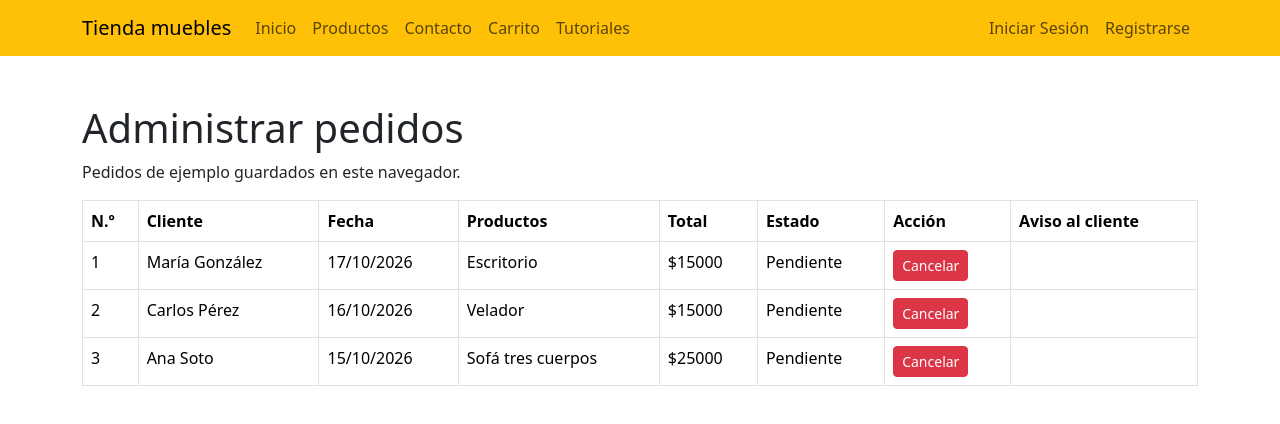
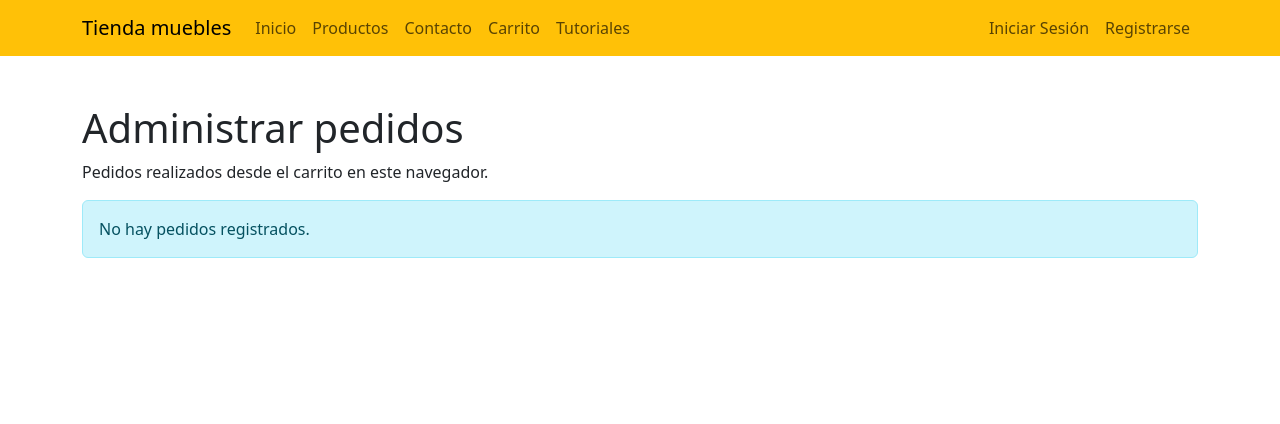
Before and after one commit to Martin1095/proyecto_muebles_react, a React (Vite) app: page /admin in a window 1280 px wide. Shown: the top 424 px of the page. Built offline with nearby package versions, Linux system fonts and the light colour scheme.

Commit message:
Connect cart purchases to admin orders

```diff
--- a/src/data/Orders.js
+++ /dev/null
@@ -1,28 +0,0 @@
-const orders = [
-  {
-    id: 1,
-    cliente: 'María González',
-    fecha: '17/10/2026',
-    productos: 'Escritorio',
-    total: 15000,
-    estado: 'Pendiente'
-  },
-  {
-    id: 2,
-    cliente: 'Carlos Pérez',
-    fecha: '16/10/2026',
-    productos: 'Velador',
-    total: 15000,
-    estado: 'Pendiente'
-  },
-  {
-    id: 3,
-    cliente: 'Ana Soto',
-    fecha: '15/10/2026',
-    productos: 'Sofá tres cuerpos',
-    total: 25000,
-    estado: 'Pendiente'
-  }
-];
-
-export default orders;
--- a/src/pages/Admin.jsx
+++ b/src/pages/Admin.jsx
@@ -1,6 +1,5 @@
 import { useState } from 'react';
 import { Alert, Button, Container, Table } from 'react-bootstrap';
-import pedidosIniciales from '../data/Orders';
 
 function Admin() {
   const [pedidos, setPedidos] = useState(() => {
@@ -10,7 +9,7 @@ function Admin() {
       return JSON.parse(pedidosGuardados);
     }
 
-    return pedidosIniciales;
+    return [];
   });
 
   const cancelarPedido = (id) => {
@@ -29,7 +28,7 @@ function Admin() {
   return (
     <Container className="my-5">
       <h1>Administrar pedidos</h1>
-      <p>Pedidos de ejemplo guardados en este navegador.</p>
+      <p>Pedidos realizados desde el carrito en este navegador.</p>
 
       {pedidos.length === 0 && <Alert variant="info">No hay pedidos registrados.</Alert>}
 
--- a/src/pages/Carrito.jsx
+++ b/src/pages/Carrito.jsx
@@ -1,15 +1,13 @@
-import { useState, useEffect } from 'react';
+import { useState } from 'react';
 import { Container, Table } from 'react-bootstrap';
 import Text from '../components/atoms/Text';
 import Button from '../components/atoms/Button';
 
 function Carrito() {
-  const [carrito, setCarrito] = useState([]);
-
-  useEffect(() => {
-    const carritoGuardado = JSON.parse(localStorage.getItem('carrito')) || [];
-    setCarrito(carritoGuardado);
-  }, []);
+  const [carrito, setCarrito] = useState(() => {
+    const carritoGuardado = localStorage.getItem('carrito');
+    return carritoGuardado ? JSON.parse(carritoGuardado) : [];
+  });
 
   const actualizarCarrito = (nuevoCarrito) => {
     setCarrito(nuevoCarrito);
@@ -34,6 +32,26 @@ function Carrito() {
 
   const vaciarCarrito = () => {
     actualizarCarrito([]);
+  };
+
+  const realizarCompra = () => {
+    const pedidosGuardados = JSON.parse(localStorage.getItem('pedidos')) || [];
+    const nuevoPedido = {
+      id: pedidosGuardados.length > 0
+        ? pedidosGuardados[pedidosGuardados.length - 1].id + 1
+        : 1,
+      cliente: 'Cliente',
+      fecha: new Date().toLocaleDateString('es-CL'),
+      productos: carrito
+        .map((item) => `${item.name} (x${item.cantidad})`)
+        .join(', '),
+      total,
+      estado: 'Pendiente'
+    };
+
+    localStorage.setItem('pedidos', JSON.stringify([...pedidosGuardados, nuevoPedido]));
+    vaciarCarrito();
+    alert('¡Compra realizada con éxito! El pedido ya aparece en administración.');
   };
 
 
@@ -102,10 +120,7 @@ function Carrito() {
               </Button>
               <Button
                 variant="success"
-                onClick={() => {
-                  alert('¡Compra realizada con éxito!');
-                  vaciarCarrito();
-                }}
+                onClick={realizarCompra}
               >
                 Comprar
               </Button>
```
